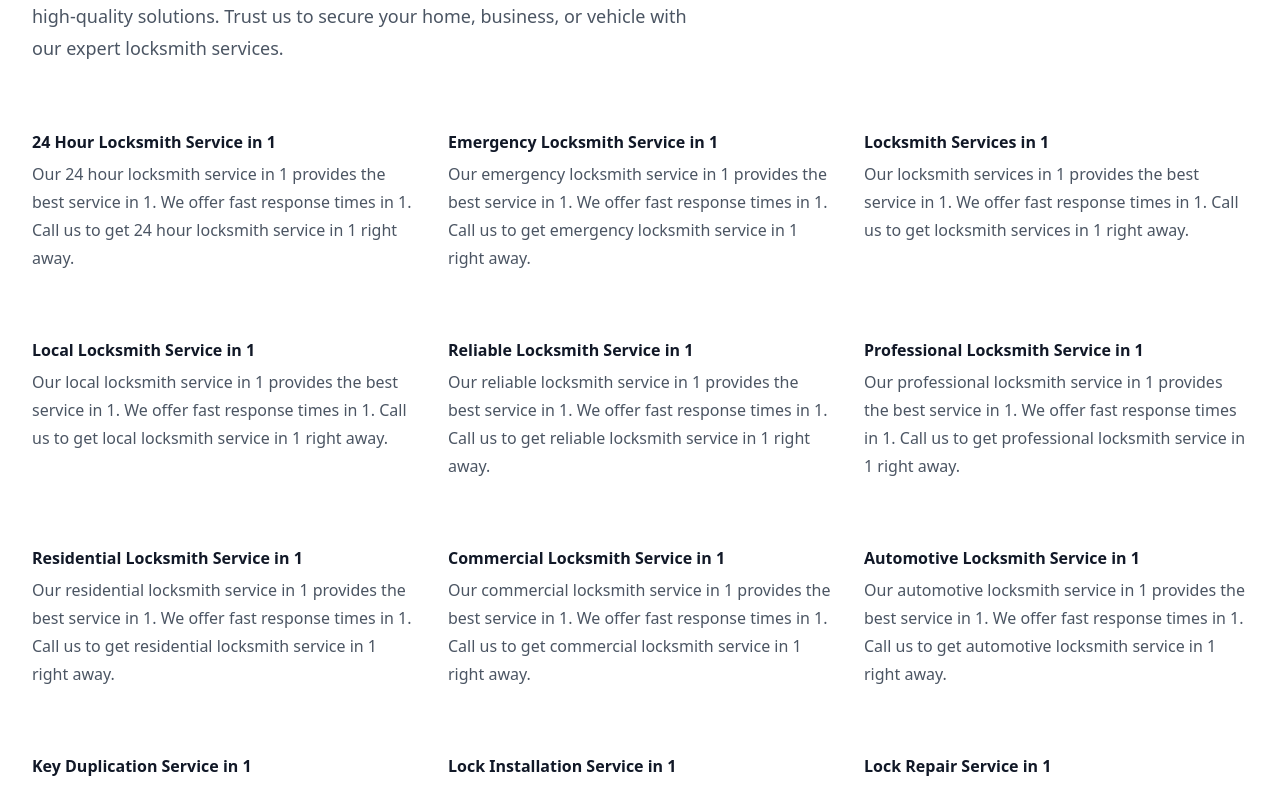
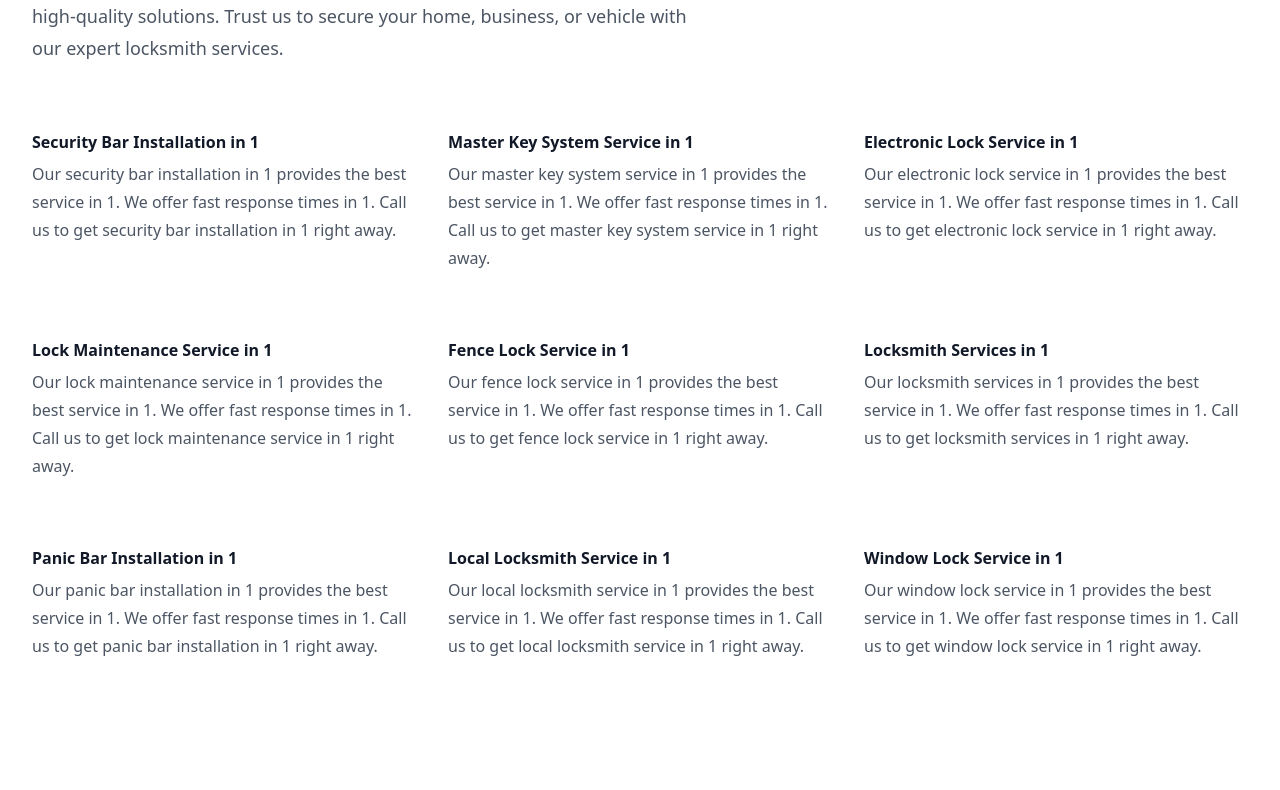
Before and after one commit to MarcoReece/locksmith, a Next.js app: page /1/1 in a window 1280 px wide. Shown: the part 1120-1910 px from the top of the page. Built offline with nearby package versions, Linux system fonts and the light colour scheme.

Commit message:
12 random Services are showed on page load and call buttons now work

```diff
--- a/src/pages/[location]/[mainService].js
+++ b/src/pages/[location]/[mainService].js
@@ -1,6 +1,5 @@
 import { ALL_SERVICES, LOCATION } from "@/constants";
-import { capitalizeFirstLetter } from "@/utils";
-
+import { capitalizeFirstLetter, getRandomItems } from "@/utils";
 import { PhoneIcon, MapPinIcon } from "@heroicons/react/24/solid";
 
 export default function KeywordPage({
@@ -9,6 +8,8 @@ export default function KeywordPage({
   contactNumber,
   paragraphs,
 }) {
+  const randomParagraphs = getRandomItems(paragraphs, 9);
+
   return (
     <div className="bg-white">
       <div className="bg-white h-screen w-screen overflow-hidden">
@@ -48,7 +49,7 @@ export default function KeywordPage({
                   </p>
                   <div className="mt-10 items-center gap-x-6">
                     <a
-                      href="#"
+                      href={`tel:${contactNumber}`}
                       className="hidden sm:block rounded bg-gray-900 px-5 py-5 font-semibold text-md text-white shadow-sm hover:bg-gray-500 focus-visible:outline focus-visible:outline-2 focus-visible:outline-offset-2 focus-visible:outline-gray-600"
                     >
                       <PhoneIcon className="h-6 w-6 inline-block mr-2" />
@@ -67,10 +68,13 @@ export default function KeywordPage({
             />
           </div>
           <div className="fixed bottom-0 left-0 right-0 flex justify-center items-center py-4 bg-white-900 sm:hidden">
-            <button className="w-full px-4 mx-4 py-4 text-white bg-gray-900 rounded hover:bg-gray-500 focus:outline-none focus:ring-2 focus:ring-gray-600">
+            <a
+              href={`tel:${contactNumber}`}
+              className="w-full px-4 mx-4 py-4 text-white bg-gray-900 rounded hover:bg-gray-500 focus:outline-none focus:ring-2 focus:ring-gray-600"
+            >
               <PhoneIcon className="h-5 w-5 inline-block mr-2" />
               Call {contactNumber}
-            </button>
+            </a>
           </div>
         </div>
       </div>
@@ -89,7 +93,7 @@ export default function KeywordPage({
           </p>
         </div>
         <dl className="mx-auto mt-16 grid max-w-2xl grid-cols-1 gap-x-8 gap-y-16 text-base leading-7 sm:grid-cols-2 lg:mx-0 lg:max-w-none lg:grid-cols-3">
-          {(paragraphs ?? []).map((block, index) => (
+          {(randomParagraphs ?? []).map((block, index) => (
             <div key={index}>
               <dt className="font-semibold text-gray-900">{block.heading}</dt>
               <dd className="mt-1 text-gray-600">{block.paragraph}</dd>
@@ -125,7 +129,6 @@ export async function getStaticProps({ params }) {
   const { location, mainService } = params;
   const contactNumber = "(+44) 7412665432";
 
-
   const services = [
     {
       location: location.replace(/-/g, " "),
--- a/src/utils.js
+++ b/src/utils.js
@@ -2,3 +2,8 @@ export function capitalizeFirstLetter(string) {
   if (!string) return string;
   return string.charAt(0).toUpperCase() + string.slice(1);
 }
+
+export function getRandomItems(array, num) {
+  const shuffled = [...array].sort(() => 0.5 - Math.random());
+  return shuffled.slice(0, num);
+}
```
